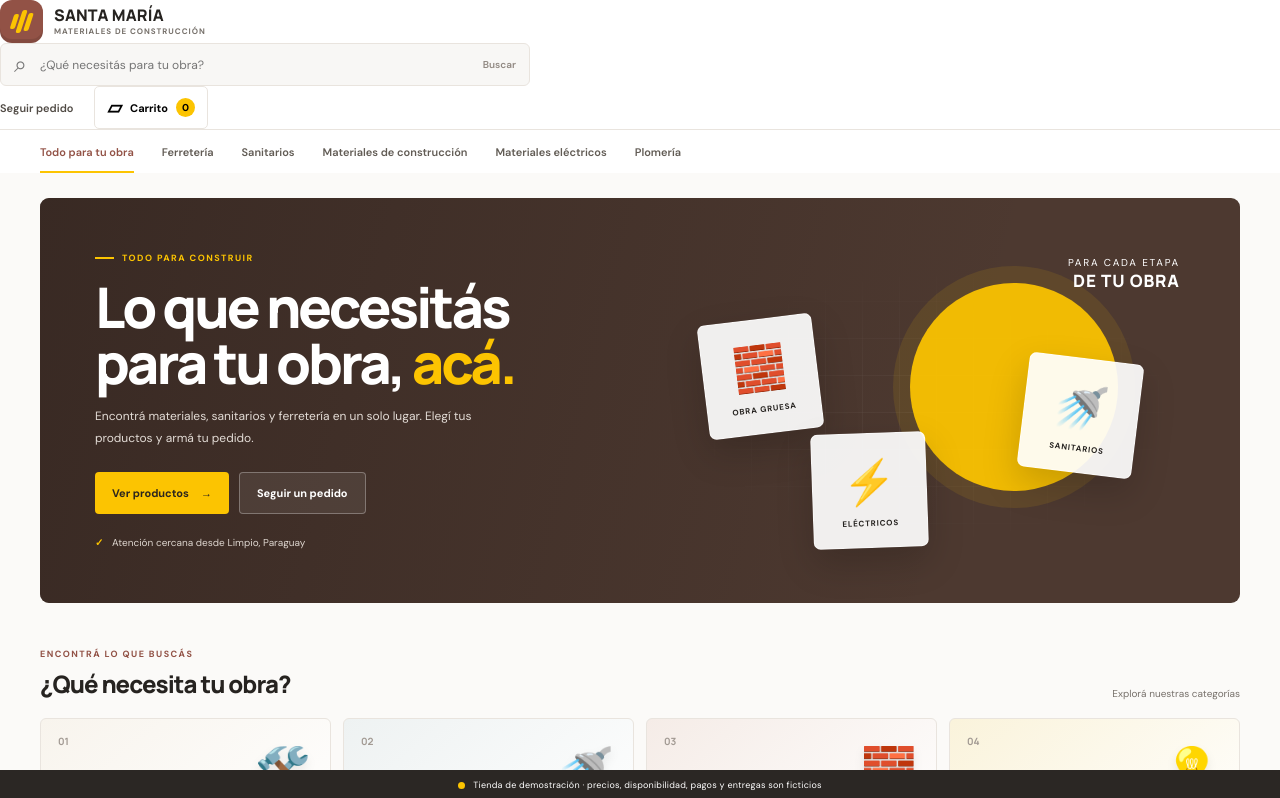
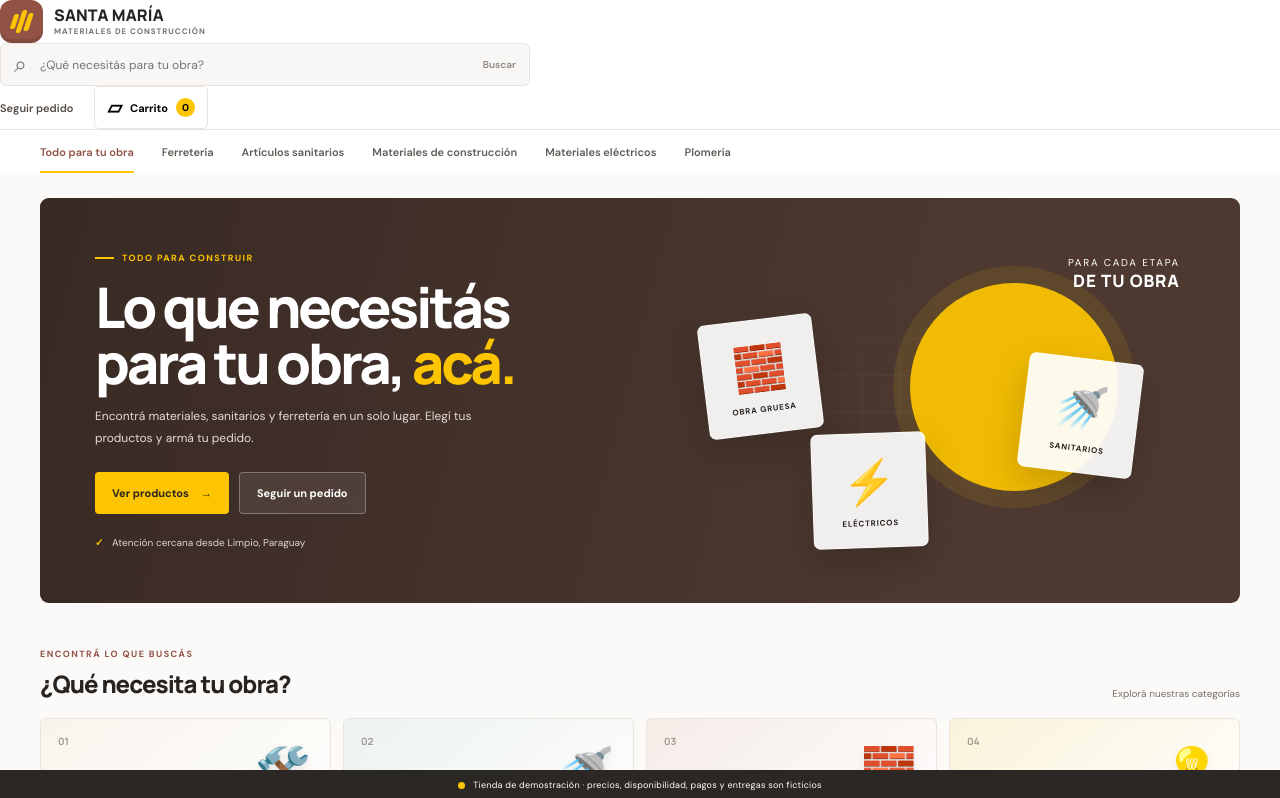
Before and after one commit to equantum-py/santamaria, a Next.js app: page / in a window 1280 px wide. Shown: the top 798 px of the page. Built offline with nearby package versions, Linux system fonts and the light colour scheme.

Commit message:
feat: align sanitary category and sort products by price

```diff
--- a/app/page.tsx
+++ b/app/page.tsx
@@ -18,7 +18,7 @@ type Screen = "store" | "cart" | "checkout" | "confirmation" | "tracking";
 
 const CATEGORIES = [
   { name: "Ferretería", emoji: "🛠️", tone: "sand" },
-  { name: "Sanitarios", emoji: "🚿", tone: "blue" },
+  { name: "Artículos sanitarios", emoji: "🚿", tone: "blue" },
   { name: "Materiales de construcción", emoji: "🧱", tone: "clay" },
   { name: "Materiales eléctricos", emoji: "💡", tone: "gold" },
 ];
@@ -28,10 +28,10 @@ const PRODUCTS: Product[] = [
   { id: "ladrillo-1", name: "Ladrillo hueco 6 tubos", category: "Materiales de construcción", subcategory: "Cerámica", unit: "Unidad", price: 4900, emoji: "🧱", bulky: true },
   { id: "arena-1", name: "Arena lavada", category: "Materiales de construcción", subcategory: "Agregados", unit: "Bolsa", price: 16000, emoji: "⛰️", bulky: true },
   { id: "caño-1", name: "Caño PVC sanitario 100 mm", category: "Materiales de construcción", subcategory: "Plomería", unit: "Tramo de 6 m", price: 42000, emoji: "🪠", bulky: true },
-  { id: "inodoro-1", name: "Inodoro con mochila", category: "Sanitarios", subcategory: "Inodoros", unit: "Unidad", price: 465000, emoji: "🚽" },
-  { id: "ducha-1", name: "Ducha eléctrica básica", category: "Sanitarios", subcategory: "Duchas", unit: "Unidad", price: 198000, emoji: "🚿" },
-  { id: "griferia-1", name: "Grifería monocomando", category: "Sanitarios", subcategory: "Griferías", unit: "Unidad", price: 315000, emoji: "🚰" },
-  { id: "lavatorio-1", name: "Lavatorio de loza", category: "Sanitarios", subcategory: "Lavatorios", unit: "Unidad", price: 235000, emoji: "🚰" },
+  { id: "inodoro-1", name: "Inodoro con mochila", category: "Artículos sanitarios", subcategory: "Inodoros", unit: "Unidad", price: 465000, emoji: "🚽" },
+  { id: "ducha-1", name: "Ducha eléctrica básica", category: "Artículos sanitarios", subcategory: "Duchas", unit: "Unidad", price: 198000, emoji: "🚿" },
+  { id: "griferia-1", name: "Grifería monocomando", category: "Artículos sanitarios", subcategory: "Griferías", unit: "Unidad", price: 315000, emoji: "🚰" },
+  { id: "lavatorio-1", name: "Lavatorio de loza", category: "Artículos sanitarios", subcategory: "Lavatorios", unit: "Unidad", price: 235000, emoji: "🚰" },
   { id: "cable-1", name: "Cable unipolar 2,5 mm", category: "Materiales eléctricos", subcategory: "Cables", unit: "Rollo de 100 m", price: 228000, emoji: "🔌" },
   { id: "llave-1", name: "Llave termomagnética 20 A", category: "Materiales eléctricos", subcategory: "Protección", unit: "Unidad", price: 42000, emoji: "⚡" },
   { id: "toma-1", name: "Tomacorriente doble", category: "Materiales eléctricos", subcategory: "Tomacorrientes", unit: "Unidad", price: 18500, emoji: "🔌" },
@@ -53,6 +53,7 @@ export default function Home() {
   const [screen, setScreen] = useState<Screen>("store");
   const [category, setCategory] = useState("");
   const [query, setQuery] = useState("");
+  const [sortOrder, setSortOrder] = useState<"recommended" | "price">("recommended");
   const [cart, setCart] = useState<Cart>({});
   const [selectedProduct, setSelectedProduct] = useState<Product | null>(null);
   const [delivery, setDelivery] = useState<"obra" | "retiro">("obra");
@@ -60,15 +61,16 @@ export default function Home() {
   const [trackingCode, setTrackingCode] = useState("");
   const [notice, setNotice] = useState("");
 
-  const visibleProducts = useMemo(
-    () =>
-      PRODUCTS.filter((product) => {
-        const matchesCategory = !category || product.category === category;
-        const text = `${product.name} ${product.subcategory} ${product.category}`.toLowerCase();
-        return matchesCategory && text.includes(query.trim().toLowerCase());
-      }),
-    [category, query],
-  );
+  const visibleProducts = useMemo(() => {
+    const filtered = PRODUCTS.filter((product) => {
+      const matchesCategory = !category || product.category === category;
+      const text = `${product.name} ${product.subcategory} ${product.category}`.toLowerCase();
+      return matchesCategory && text.includes(query.trim().toLowerCase());
+    });
+    return sortOrder === "price"
+      ? [...filtered].sort((a, b) => a.price - b.price)
+      : filtered;
+  }, [category, query, sortOrder]);
 
   const cartProducts = PRODUCTS.filter((product) => cart[product.id]);
   const itemCount = Object.values(cart).reduce((sum, quantity) => sum + quantity, 0);
@@ -212,12 +214,7 @@ export default function Home() {
             </div>
             <div className="filter-row">
               <span>{visibleProducts.length} productos de muestra</span>
-              <select aria-label="Ordenar productos" onChange={(event) => {
-                if (event.target.value === "price") {
-                  setNotice("Orden por precio: disponible al integrar el catálogo completo");
-                  window.setTimeout(() => setNotice(""), 2400);
-                }
-              }}>
+              <select aria-label="Ordenar productos" value={sortOrder} onChange={(event) => setSortOrder(event.target.value as "recommended" | "price")}>
                 <option value="recommended">Ordenar: Recomendados</option>
                 <option value="price">Menor precio</option>
               </select>
```
